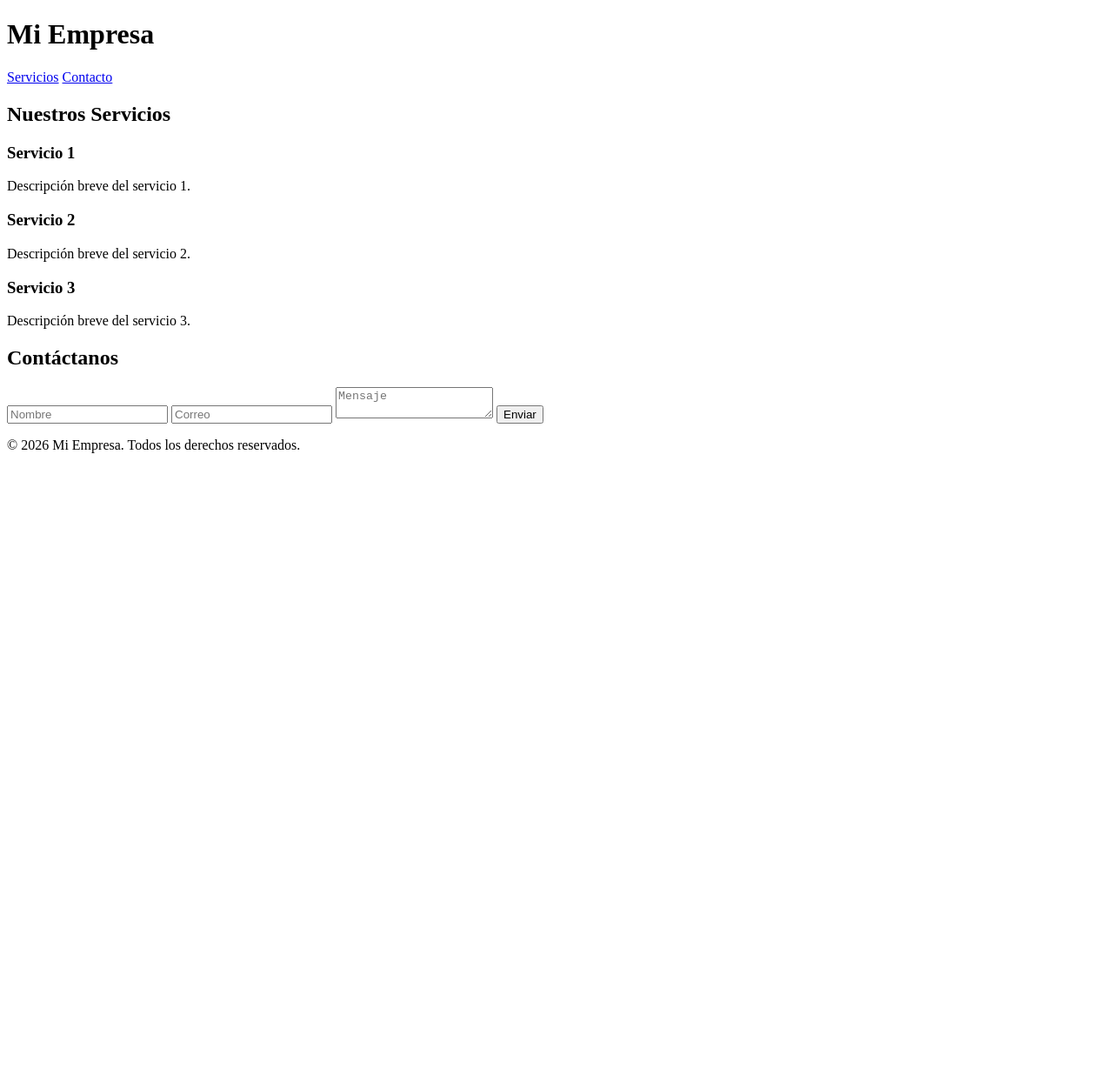
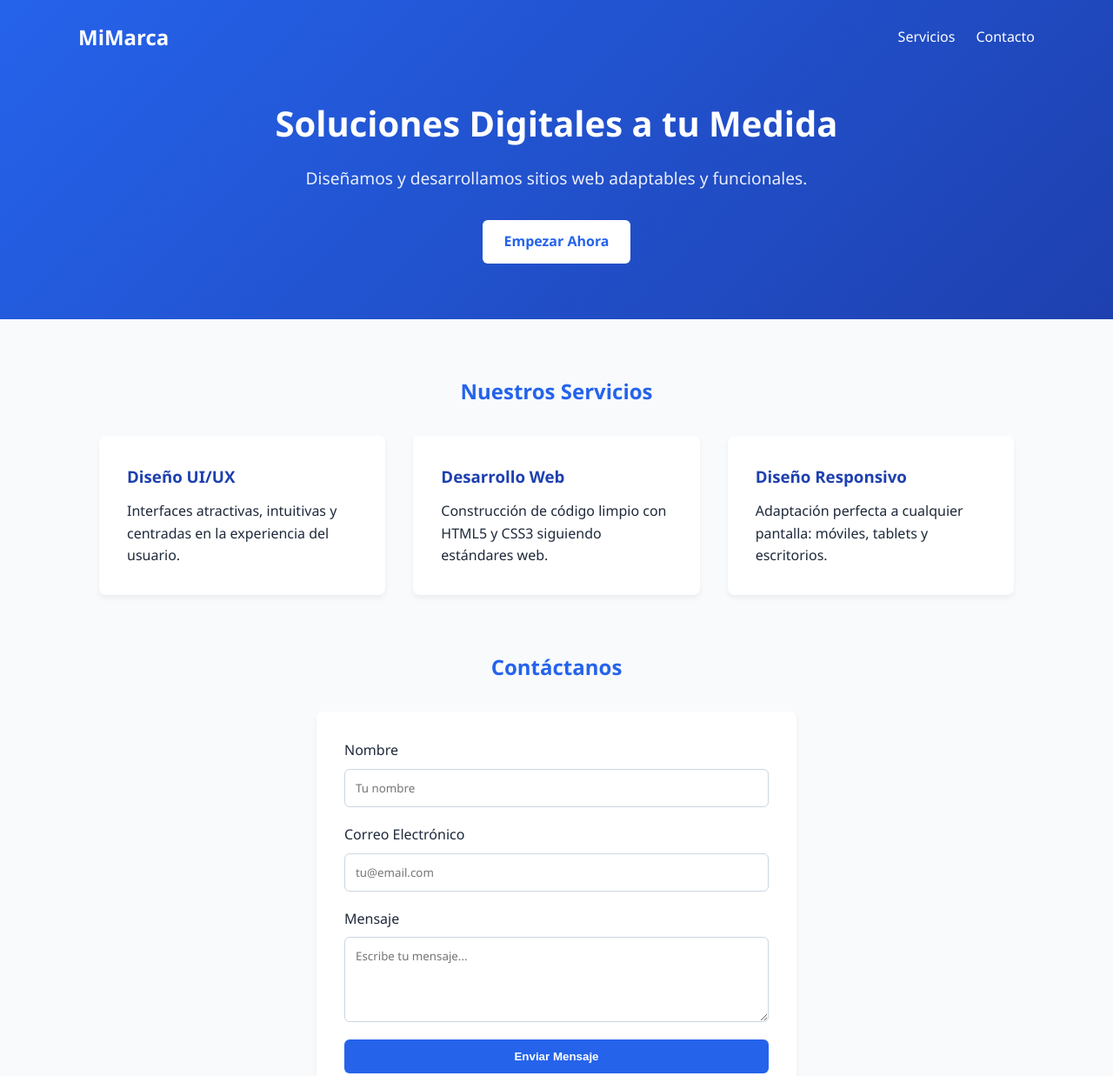
Before and after one commit to victor05H/PRUEBA-DE-SOFTWARE-04, a plain HTML site: page index.html in a window 1280 px wide. Shown: the top 1237 px of the page at 87% size. Before the commit the page ends 800 px from the top, so only its background shows below. Drawn offline with Linux system fonts and the light colour scheme.

Commit message:
MonicaV1

```diff
--- a/css/style.css
+++ b/css/style.css
@@ -0,0 +1,181 @@
+/* Variables Globales y Reset */
+:root {
+    --primary-color: #2563eb;
+    --secondary-color: #1e40af;
+    --background-color: #f8fafc;
+    --card-bg: #ffffff;
+    --text-color: #1e293b;
+    --font-main: 'Segoe UI', Tahoma, Geneva, Verdana, sans-serif;
+}
+
+* {
+    margin: 0;
+    padding: 0;
+    box-sizing: border-box;
+}
+
+body {
+    font-family: var(--font-main);
+    background-color: var(--background-color);
+    color: var(--text-color);
+    line-height: 1.6;
+}
+
+/* Header y Hero (Flexbox) */
+.header {
+    background: linear-gradient(135deg, var(--primary-color), var(--secondary-color));
+    color: #ffffff;
+    padding: 1.5rem 2rem 4rem;
+}
+
+.nav {
+    display: flex;
+    justify-content: space-between;
+    align-items: center;
+    max-width: 1100px;
+    margin: 0 auto 3rem;
+}
+
+.logo {
+    color: #ffffff;
+    font-size: 1.5rem;
+    font-weight: bold;
+    text-decoration: none;
+}
+
+.nav-links {
+    display: flex;
+    list-style: none;
+    gap: 1.5rem;
+}
+
+.nav-links a {
+    color: #ffffff;
+    text-decoration: none;
+    font-weight: 500;
+}
+
+.hero {
+    text-align: center;
+    max-width: 700px;
+    margin: 0 auto;
+}
+
+.hero h1 {
+    font-size: 2.5rem;
+    margin-bottom: 1rem;
+}
+
+.hero p {
+    font-size: 1.2rem;
+    margin-bottom: 2rem;
+    opacity: 0.9;
+}
+
+.btn {
+    display: inline-block;
+    background-color: #ffffff;
+    color: var(--primary-color);
+    padding: 0.75rem 1.5rem;
+    border-radius: 6px;
+    text-decoration: none;
+    font-weight: bold;
+    transition: transform 0.2s;
+}
+
+.btn:hover {
+    transform: translateY(-2px);
+}
+
+/* Sección Servicios (CSS Grid) */
+.services {
+    max-width: 1100px;
+    margin: 4rem auto;
+    padding: 0 1.5rem;
+}
+
+.services h2, .contact h2 {
+    text-align: center;
+    margin-bottom: 2rem;
+    color: var(--primary-color);
+}
+
+.services-grid {
+    display: grid;
+    grid-template-columns: repeat(auto-fit, minmax(280px, 1fr));
+    gap: 2rem;
+}
+
+.card {
+    background-color: var(--card-bg);
+    padding: 2rem;
+    border-radius: 8px;
+    box-shadow: 0 4px 6px rgba(0, 0, 0, 0.05);
+}
+
+.card h3 {
+    margin-bottom: 0.75rem;
+    color: var(--secondary-color);
+}
+
+/* Formulario de Contacto (Flexbox) */
+.contact {
+    max-width: 600px;
+    margin: 4rem auto;
+    padding: 0 1.5rem;
+}
+
+.contact-form {
+    background-color: var(--card-bg);
+    padding: 2rem;
+    border-radius: 8px;
+    box-shadow: 0 4px 6px rgba(0, 0, 0, 0.05);
+    display: flex;
+    flex-direction: column;
+    gap: 1.2rem;
+}
+
+.form-group {
+    display: flex;
+    flex-direction: column;
+    gap: 0.5rem;
+}
+
+.form-group input,
+.form-group textarea {
+    padding: 0.75rem;
+    border: 1px solid #cbd5e1;
+    border-radius: 6px;
+    font-family: inherit;
+}
+
+.btn-submit {
+    background-color: var(--primary-color);
+    color: #ffffff;
+    border: none;
+    cursor: pointer;
+}
+
+/* Footer */
+.footer {
+    text-align: center;
+    padding: 2rem;
+    background-color: #0f172a;
+    color: #94a3b8;
+}
+
+/* Media Queries (Diseño Adaptable a Celulares) */
+@media (max-width: 768px) {
+    .nav {
+        flex-direction: column;
+        gap: 1rem;
+    }
+
+    .hero h1 {
+        font-size: 1.8rem;
+    }
+
+    .services-grid {
+        grid-template-columns: 1fr;
+    }
+}
--- a/index.html
+++ b/index.html
@@ -3,48 +3,70 @@
 <head>
     <meta charset="UTF-8">
     <meta name="viewport" content="width=device-width, initial-scale=1.0">
-  <title>Mi Landing Page</title>
+    <title>Mini Landing Page Responsiva</title>
     <link rel="stylesheet" href="css/style.css">
 </head>
 <body>
-
-  <header>
-    <h1>Mi Empresa</h1>
-    <nav>
-      <a href="#servicios">Servicios</a>
-      <a href="#contacto">Contacto</a>
+    <!-- Encabezado y Navegación -->
+    <header class="header">
+        <nav class="nav">
+            <a href="#" class="logo">MiMarca</a>
+            <ul class="nav-links">
+                <li><a href="#servicios">Servicios</a></li>
+                <li><a href="#contacto">Contacto</a></li>
+            </ul>
         </nav>
+        <div class="hero">
+            <h1>Soluciones Digitales a tu Medida</h1>
+            <p>Diseñamos y desarrollamos sitios web adaptables y funcionales.</p>
+            <a href="#contacto" class="btn">Empezar Ahora</a>
+        </div>
     </header>
 
-  <section id="servicios">
+    <main>
+        <!-- Sección de Servicios -->
+        <section id="servicios" class="services">
             <h2>Nuestros Servicios</h2>
-    <div class="servicio">
-      <h3>Servicio 1</h3>
-      <p>Descripción breve del servicio 1.</p>
-    </div>
-    <div class="servicio">
-      <h3>Servicio 2</h3>
-      <p>Descripción breve del servicio 2.</p>
-    </div>
-    <div class="servicio">
-      <h3>Servicio 3</h3>
-      <p>Descripción breve del servicio 3.</p>
+            <div class="services-grid">
+                <article class="card">
+                    <h3>Diseño UI/UX</h3>
+                    <p>Interfaces atractivas, intuitivas y centradas en la experiencia del usuario.</p>
+                </article>
+                <article class="card">
+                    <h3>Desarrollo Web</h3>
+                    <p>Construcción de código limpio con HTML5 y CSS3 siguiendo estándares web.</p>
+                </article>
+                <article class="card">
+                    <h3>Diseño Responsivo</h3>
+                    <p>Adaptación perfecta a cualquier pantalla: móviles, tablets y escritorios.</p>
+                </article>
             </div>
         </section>
 
-  <section id="contacto">
+        <!-- Formulario de Contacto -->
+        <section id="contacto" class="contact">
             <h2>Contáctanos</h2>
-    <form>
-      <input type="text" placeholder="Nombre" required>
-      <input type="email" placeholder="Correo" required>
-      <textarea placeholder="Mensaje"></textarea>
-      <button type="submit">Enviar</button>
+            <form class="contact-form">
+                <div class="form-group">
+                    <label for="nombre">Nombre</label>
+                    <input type="text" id="nombre" name="nombre" placeholder="Tu nombre" required>
+                </div>
+                <div class="form-group">
+                    <label for="email">Correo Electrónico</label>
+                    <input type="email" id="email" name="email" placeholder="tu@email.com" required>
+                </div>
+                <div class="form-group">
+                    <label for="mensaje">Mensaje</label>
+                    <textarea id="mensaje" name="mensaje" rows="4" placeholder="Escribe tu mensaje..." required></textarea>
+                </div>
+                <button type="submit" class="btn btn-submit">Enviar Mensaje</button>
             </form>
         </section>
+    </main>
 
-  <footer>
-    <p>&copy; 2026 Mi Empresa. Todos los derechos reservados.</p>
+    <!-- Pie de Página -->
+    <footer class="footer">
+        <p>&copy; 2026 MiMarca. Proyecto colaborativo de desarrollo web.</p>
     </footer>
-
 </body>
 </html>
```
Lines whose indentation alone changed are shown as unchanged.
